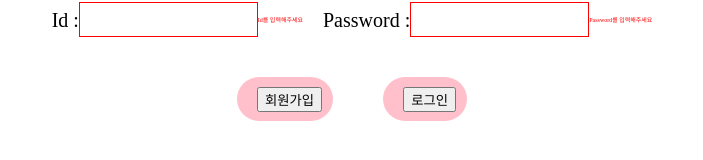
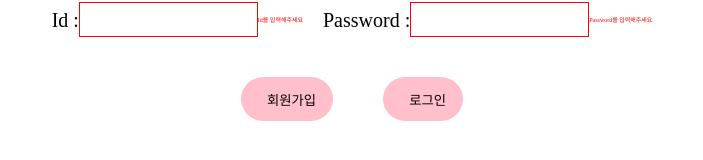
Before and after one commit to NOW-SOPT-WEB/JeongAnJang, a React (Vite) app in the folder week4/: page /login in a window 1280 px wide. Shown: the part 618-778 px from the top of the page, without its empty margins (288-991 px from the left). Built offline with nearby package versions, Linux system fonts and the light colour scheme; no server answers.

Commit message:
style: 버튼 스타일 변경

```diff
--- a/week4/src/components/@common/Button.tsx
+++ b/week4/src/components/@common/Button.tsx
@@ -8,9 +8,9 @@
   const { children, ...rest } = props;
   return (
     <Wrapper>
-      <button type="button" {...rest}>
+      <CommonButton type="button" {...rest}>
         {children}
-      </button>
+      </CommonButton>
     </Wrapper>
   );
 };
@@ -26,6 +26,10 @@
   border-radius: 9.9rem;
 
   background-color: pink;
-  color: white;
+`;
+
+const CommonButton = styled.button`
   border: none;
+  color: black;
+  background-color: pink;
 `;
```
